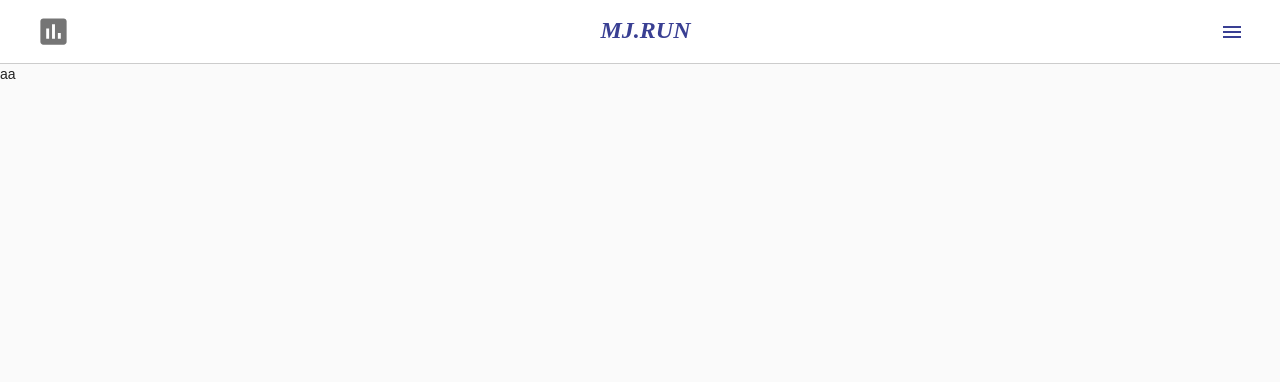
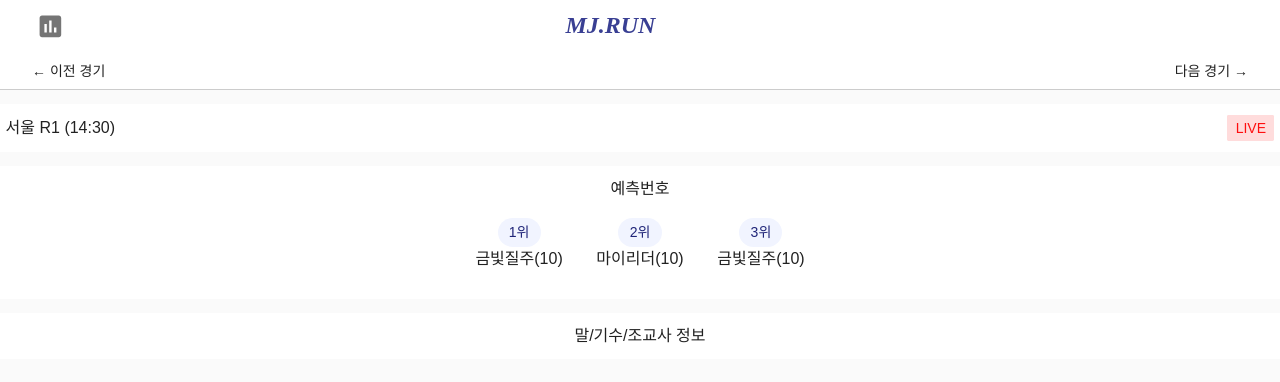
Before and after one commit to MJ-Capstone2/MJRun, a React (Create React App) app in the folder Frontend/: page / in a window 1280 px wide. Shown: the top 382 px of the page. Built offline with nearby package versions, Linux system fonts and the light colour scheme.

Commit message:
메인 스타일, 네브바

```diff
--- a/Frontend/src/components/Drawer.js
+++ b/Frontend/src/components/Drawer.js
@@ -10,7 +10,7 @@ import {
 } from "@material-ui/core";
 import { Link } from "react-router-dom";
 
-import MenuIcon from "@material-ui/icons/Menu";
+import AssessmentIcon from '@material-ui/icons/Assessment';
 
 const useStyles = makeStyles(()=>({
     link:{
@@ -60,7 +60,7 @@ function DrawerComponent() {
         </List>
       </Drawer>
       <IconButton onClick={() => setOpenDrawer(!openDrawer)}className={classes.icon}>
-        <MenuIcon color='primary'/>
+        <AssessmentIcon color="action" style={{width:'1.2em', height:'1.2em'}} />
       </IconButton>
     </>
   );
--- a/Frontend/src/components/Navbar.js
+++ b/Frontend/src/components/Navbar.js
@@ -5,24 +5,29 @@ import {
   CssBaseline,
   Typography,
   makeStyles,
-  IconButton
+  Button
 } from "@material-ui/core";
-import AssessmentIcon from '@material-ui/icons/Assessment';
 import { Link } from "react-router-dom";
 import DrawerComponent from "./Drawer";
 
 const useStyles = makeStyles((theme) => ({
   root:{
     background: theme.overrides.background,
-    alignItems: "center",
-    justifyContent: "space-between",
-    borderBottom: "solid 1px #ccc"
+    borderBottom: "solid 1px #ccc",
+    flexDirection: 'column'
+  },
+  row:{
+    width: '100%',
+    flexDirection: 'row',
+    display:'flex',
+    justifyContent: 'space-between',
+    alignItems: 'center'
   },
   logo: {
     color: theme.palette.primary.main,
     cursor: "pointer",
     textDecoration: "none",
-    marginBottom: "0.15em"
+    marginBottom: "0.15em",
   },
   logo_font: {
     fontStyle: "italic",
@@ -38,16 +43,19 @@ function Navbar() {
     <AppBar position="sticky" elevation={0}>
       <CssBaseline />
       <Toolbar className={classes.root}>
-        <IconButton>
-          <AssessmentIcon color="action" fontSize="large" />
-        </IconButton>
-
-        <Link to="/" className={classes.logo}>
-          <Typography variant="h5" className={classes.logo_font}>
-            MJ.RUN
-          </Typography>
-        </Link>
-        <DrawerComponent className={classes.drawerm}/>
+        <div className={classes.row}>
+          <DrawerComponent className={classes.drawerm}/>
+          <Link to="/" className={classes.logo}>
+            <Typography variant="h5" className={classes.logo_font}>
+              MJ.RUN
+            </Typography>
+          </Link>
+          <span style={{width:'8em'}}></span>
+        </div>
+        <div className={classes.row}>
+          <Button>← 이전 경기</Button>
+          <Button>다음 경기 →</Button>
+        </div>
       </Toolbar>
     </AppBar>
   );
--- /dev/null
+++ b/Frontend/src/components/PredictOrder.js
@@ -0,0 +1,37 @@
+import React from "react";
+import {
+  Typography,
+  makeStyles,
+} from "@material-ui/core";
+
+const useStyles = makeStyles((theme) => ({
+  root: {
+    display:'flex',
+    flexDirection: 'column',
+    justifyContent: 'center',
+    alignItems: 'center',
+    margin: '1.2em'
+  },
+  order_title: {
+    background: '#f1f4ff',
+    color: '#1F2478',
+    borderRadius: '2em',
+    padding: '0.3em 0.8em'
+  },
+}));
+
+const PredictOrder = ({ order, name, age }) => {
+
+  const classes = useStyles();
+
+  return (
+    <div className={classes.root}>
+      <div className={classes.order_title}>
+        {order}위
+      </div>
+      <Typography>{name}({age})</Typography>
+    </div>
+  );
+}
+
+export default PredictOrder;
--- a/Frontend/src/pages/Home.js
+++ b/Frontend/src/pages/Home.js
@@ -1,8 +1,88 @@
 import React from 'react';
+import {
+  Typography,
+  makeStyles,
+} from "@material-ui/core";
+import PredictOrder from '../components/PredictOrder';
+
+const useStyles = makeStyles((theme) => ({
+  card_container : {
+    background: theme.overrides.background,
+    margin: '1em 0',
+    padding: '0.8em 0.4em',
+  },
+  title_wrap: {
+    width: '100%',
+    flexDirection: 'row',
+    display:'flex',
+    justifyContent: 'space-between',
+    alignItems: 'center'
+  },
+  content_wrap: {
+    display:'flex',
+    justifyContent: 'center',
+    alignItems: 'center',
+    flexDirection: 'column',
+  },
+  order_wrap: {
+    display:'flex',
+    justifyContent: 'center',
+    alignItems: 'center',
+  },
+  live_badge: {
+    background: '#FFDCDC',
+    color: '#FF0F0F',
+    borderRadius: '0.1em',
+    padding: '0.2em 0.6em'
+  }
+}));
+
+const horses = [
+  {
+    name: '금빛질주',
+    age: 10
+  },
+  {
+    name: '마이리더',
+    age: 10
+  },
+  {
+    name: '금빛질주',
+    age: 10
+  }
+]
 
 const Home = () => {
+  const classes = useStyles();
+
   return(
-    <div>aa</div>
+    <div>
+      <div className={classes.card_container}>
+        <div className={classes.title_wrap}>
+          <Typography>서울 R1 (14:30)</Typography>
+          <div className={classes.live_badge}>
+            LIVE
+          </div>
+        </div>
+      </div>
+      <div className={classes.card_container}>
+        <div className={classes.content_wrap}>
+          <Typography>예측번호</Typography>
+          <div className={classes.order_wrap}>
+            {
+              horses.map((horse, idx) => (
+                  <PredictOrder order={idx+1} name={horse.name} age={horse.age}/>
+              ))
+            }
+          </div>
+        </div>
+      </div>
+      <div className={classes.card_container}>
+        <div className={classes.content_wrap}>
+          <Typography>말/기수/조교사 정보</Typography>
+        </div>
+      </div>
+    </div>
   );
 };
 
```
